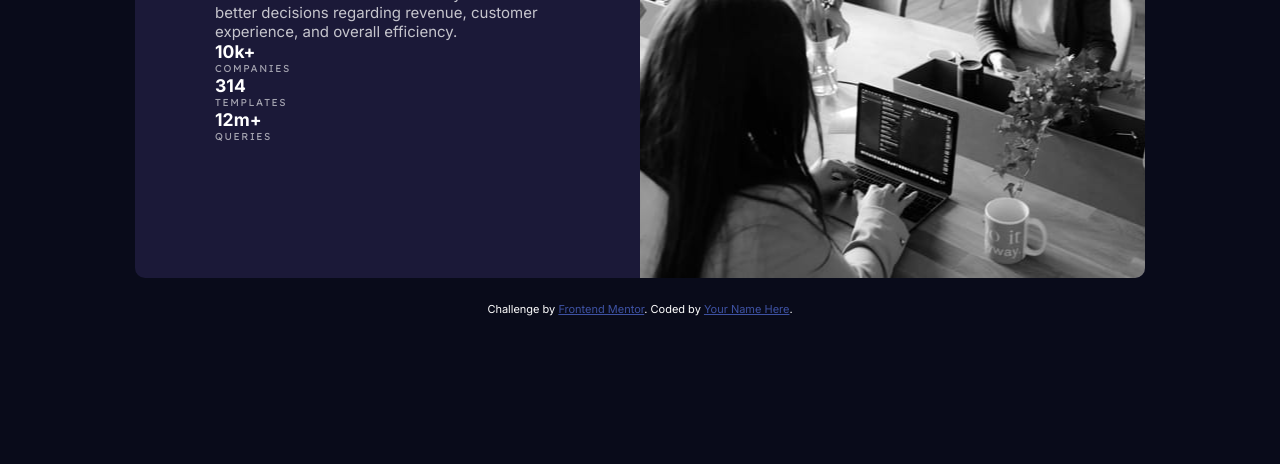
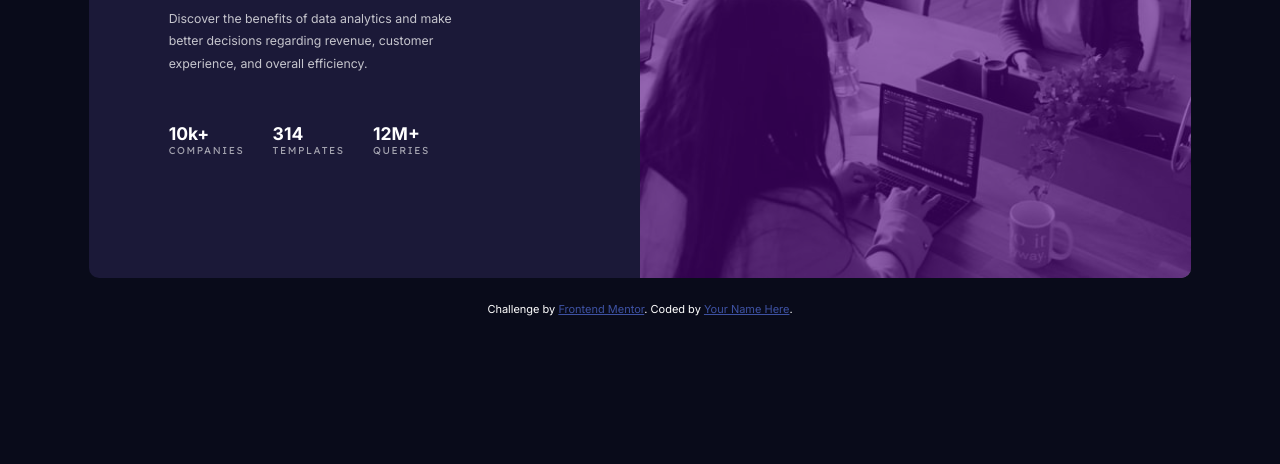
Before and after one commit to akri-dev/front-end-mentor_stats-preview-card, a plain HTML site: page index.html in a window 1280 px wide. Shown: the part 336-800 px from the top of the page. Drawn offline with Linux system fonts and the light colour scheme.

Commit message:
desktop design done

```diff
--- a/index.html
+++ b/index.html
@@ -19,9 +19,15 @@
           experience, and overall efficiency.
         </p>
         <div class="stats">
-          <h3>10k+</h3><h6>companies</h6>
-          <h3>314</h3><h6>templates</h6>
-          <h3>12m+</h3><h6>queries</h6>
+          <div class="stats-items">
+            <h3>10k+</h3><h6>companies</h6>
+          </div>
+          <div class="stats-items">
+            <h3>314</h3><h6>templates</h6>
+          </div>
+          <div class="stats-items">
+            <h3>12m+</h3><h6>queries</h6>
+          </div>
         </div>
       </div>
       <div class="card-image"></div>
--- a/styles.css
+++ b/styles.css
@@ -47,10 +47,31 @@ main {
     grid-area: 1 / 1 / 2 / 2;
     color: hsl(0, 0%, 100%);
     padding: 5rem;
+    padding-right: 10rem;
 }
 
 .hook p {
     color: hsla(0, 0%, 100%, 0.75);
+    font-size: .77rem;
+    line-height: 1.4rem;
+    margin-top: 1.5rem;
+}
+
+.stats {
+    margin-top: 3rem;
+}
+
+.stats-items {
+    display: inline-block;
+}
+
+.stats-items:nth-child(1),
+.stats-items:nth-child(2) {
+    margin-right: 1.5rem;
+}
+
+.stats-items:nth-child(3) {
+    text-transform: uppercase;
 }
 
 .stats h6 {
@@ -69,6 +90,20 @@ main {
     background-size: cover;
     background-repeat: no-repeat;
     background-position: center;
+    position: relative;
+}
+
+.card-image::before {
+    content: "";
+    position: absolute;
+    top: 0;
+    right: 0;
+    bottom: 0;
+    left: 0;
+    background-color: hsl(277, 100%, 51%);
+    opacity: .6;
+    filter: brightness(.5);
+
 }
 
 .hook span {
```
